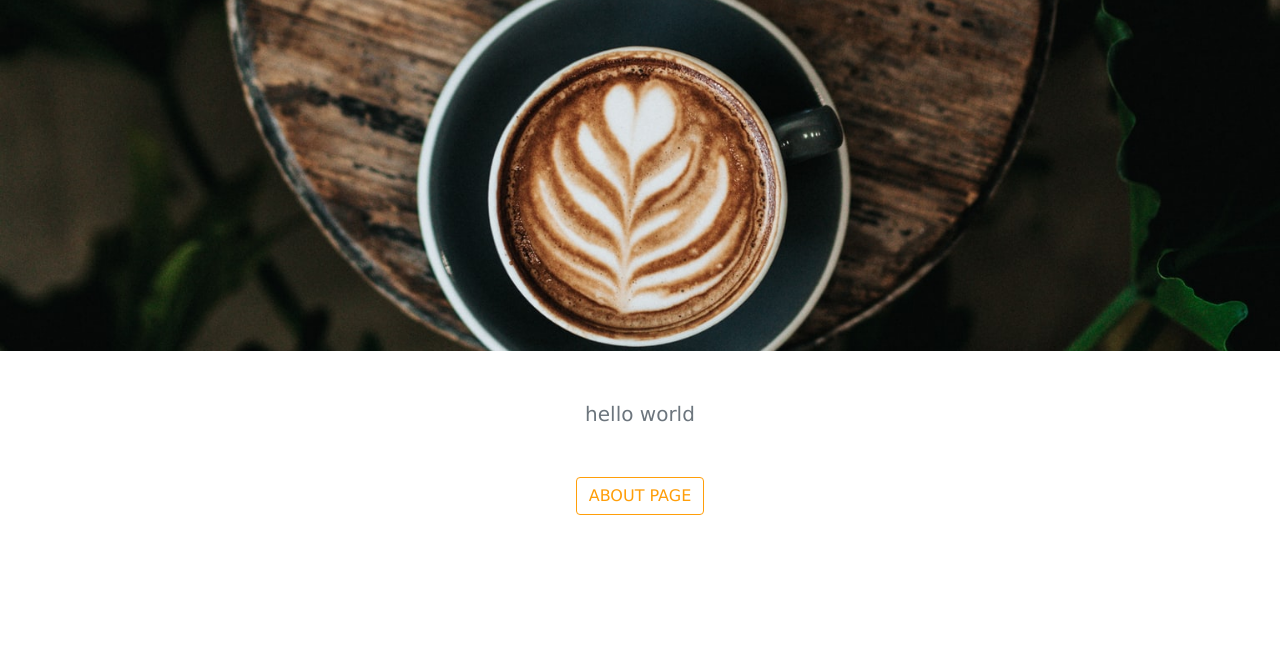
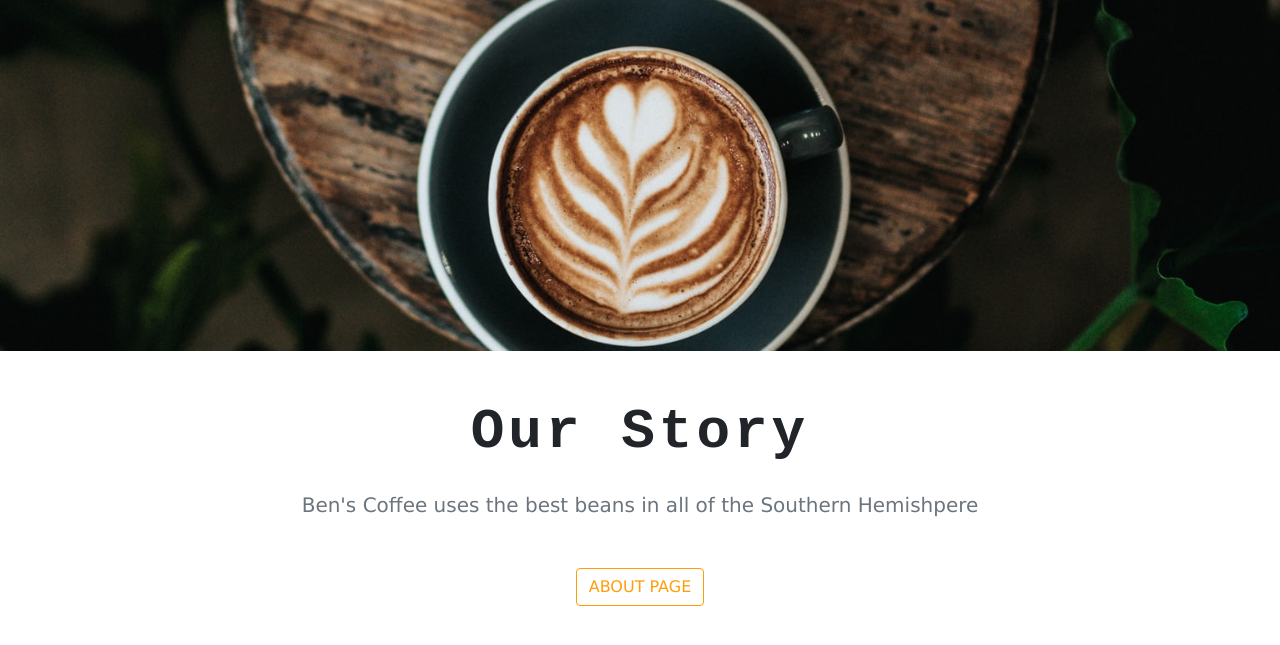
Before and after one commit to benfranzoso1/gatsby-coffee-project, a Gatsby site: page / in a window 1280 px wide. Shown: the part 505-1150 px from the top of the page. Before the commit the page ends 1068 px from the top, so only its background shows below. Built offline with nearby package versions, Linux system fonts and the light colour scheme; Gatsby itself is replaced by a stand-in of ours.

Commit message:
added section and title compenents

```diff
--- /dev/null
+++ b/src/components/Globals/Title.js
@@ -0,0 +1,11 @@
+import React from "react"
+
+export default function Title({ title }) {
+  return (
+    <div className="row">
+      <div className="col text-center mb-3">
+        <h1 className="display-4 text-capitlize font-weight-bold">{title}</h1>
+      </div>
+    </div>
+  )
+}
--- a/src/components/Home/Info.js
+++ b/src/components/Home/Info.js
@@ -1,10 +1,12 @@
 import React from "react"
 import { Link } from "gatsby"
+import Title from "../Globals/Title"
 
 export default function Info({ text, ctalink, ctatext }) {
   return (
     <section className="py-5">
       <div className="container">
+        <Title title="Our Story" />
         <div className="row">
           <div className="col-10 col-sm-8 mx-auto text-center">
             <p className="lead text-muted mb-5">{text}</p>
--- a/src/pages/index.js
+++ b/src/pages/index.js
@@ -13,7 +13,11 @@ const IndexPage = ({ data }) => (
       title="Ben's Coffee Shop"
       styleClass="default-background"
     />
-    <Info text="hello world" ctalink="/about/" ctatext="About Page" />
+    <Info
+      text="Ben's Coffee uses the best beans in all of the Southern Hemishpere "
+      ctalink="/about/"
+      ctatext="About Page"
+    />
   </Layout>
 )
 
```
